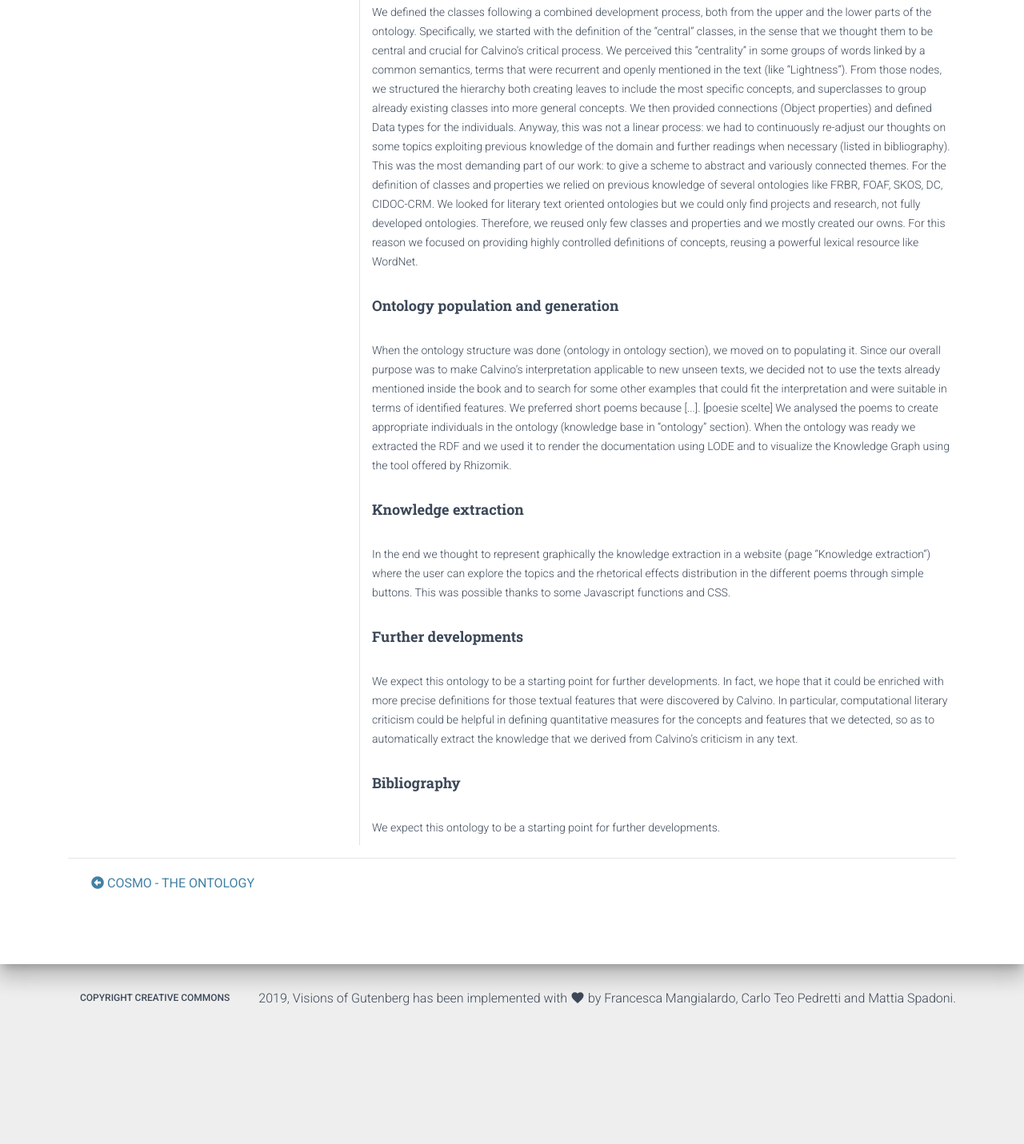
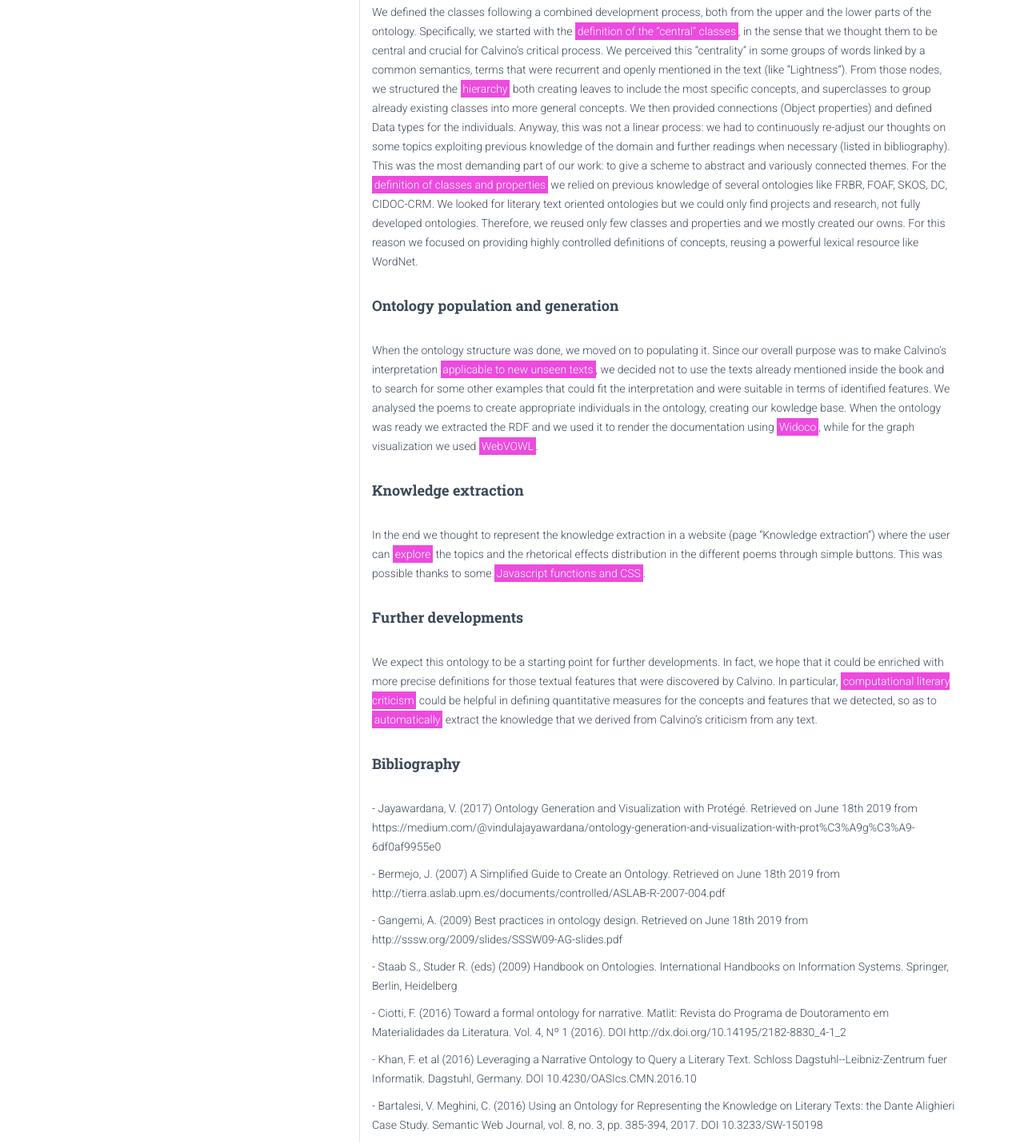
Before and after one commit to mangiafrangette/cosmo, a website: page overview.html in a window 1280 px wide. Shown: the part 806-2237 px from the top of the page at 80% size. Before the commit the page ends 2097 px from the top, so only its background shows below. Drawn offline with Linux system fonts and the light colour scheme; some packages are replaced by stand-ins of ours.

Commit message:
agg highlight e bibliografia

```diff
--- a/overview.html
+++ b/overview.html
@@ -121,34 +121,41 @@
             <br>
             <a class="anchor" id="domain_scope"></a>
             <h4 class="title">Domain and scope</h4>
-            <p>The aim of this project was, first of all, to conceptualise and formalise in an ontology (CoSMO) the interpretive process outlined by Calvino in the first chapter of his “Six Memos for the Next Millennium”. Secondly, to exploit the ontology for the interpretation of new texts with the help of a user-friendly easy to use tool.
-            Following Protege guidelines, we started our work sharing ideas about the domain and the scope of the future ontology. We agreed to work in the domain of literary analysis and to build a structure that could define Calvino’s literary point of view on the ideal text for the next millennium and, consequently, the features that it should have. </p>
+            <p>The aim of this project was, first of all, to <span class="markf">conceptualise and formalise</span> in an ontology (CoSMO) the interpretive process outlined by Calvino in the first chapter of his “Six Memos for the Next Millennium”. Secondly, to exploit the ontology for the <span class="markf">interpretation of new texts</span> with the help of a user-friendly easy to use tool.
+            Following Protege guidelines, we started our work sharing ideas about the domain and the scope of the future ontology. We agreed to work in the <span class="markf">domain of literary analysis</span> and to build a structure that could define Calvino’s literary point of view on the ideal text for the next millennium and, consequently, the features that it should have. </p>
             <a class="anchor" id="enumeration-of-important-terms"></a>
             <h4 id="enumeration-of-important-terms" class="title">Enumeration of important terms</h4>
-            <p>We read the chapter “Lightness” several times from different perspectives. Once to get a general idea of the type and the amount of information that we would have to handle, another time focusing on the enumeration of important terms and conceptual nodes in the text, then trying to find patterns and common features among the cited textual examples that were correlated with certain literary qualities.
-            To actually implement the ontology we decided to use Protege, as it is the most common and widespread tool for building ontologies. We devoted some of our time studying the general structure of ontologies (classes, properties, attributes, individuals) and more specific functions of the program.
+            <p>We read the chapter “Lightness” several times from different perspectives. Once to get a general idea of the type and the amount of information that we would have to handle, another time focusing on the <span class="markf">enumeration of important terms and conceptual nodes</span> in the text, then trying to find <span class="markf">patterns</span> and common features among the cited textual examples that were correlated with certain literary qualities.
+            To actually implement the ontology we decided to use <span class="markf">Protégé</span>, as it is the most common and widespread tool for building ontologies. We devoted some of our time studying the general structure of ontologies (classes, properties, attributes, individuals) and more specific functions of the program.
             </p>
             <a class="anchor" id="definition-of-classes-and-properties"></a>
             <h4 class="title">Definition of classes and properties</h4>
-            <p>We defined the classes following a combined development process, both from the upper and the lower parts of the ontology. Specifically, we started with the definition of the “central” classes, in the sense that we thought them to be central and crucial for Calvino’s critical process. We perceived this “centrality” in some groups of words linked by a common semantics, terms that were recurrent and openly mentioned in the text (like “Lightness”). From those nodes, we structured the hierarchy both creating leaves to include the most specific concepts, and superclasses to group already existing classes into more general concepts. We then provided connections (Object properties) and defined Data types for the individuals. Anyway, this was not a linear process: we had to continuously re-adjust our thoughts on some topics exploiting previous knowledge of the domain and further readings when necessary (listed in bibliography). This was the most demanding part of our work: to give a scheme to abstract and variously connected themes.
-            For the definition of classes and properties we relied on previous knowledge of several ontologies like FRBR, FOAF, SKOS, DC, CIDOC-CRM. We looked for literary text oriented ontologies but we could only find projects and research, not fully developed ontologies. Therefore, we reused only few classes and properties and we mostly created our owns. For this reason we focused on providing highly controlled definitions of concepts, reusing a powerful lexical resource like WordNet.
+            <p>We defined the classes following a combined development process, both from the upper and the lower parts of the ontology. Specifically, we started with the <span class="markf">definition of the “central” classes</span>, in the sense that we thought them to be central and crucial for Calvino’s critical process. We perceived this “centrality” in some groups of words linked by a common semantics, terms that were recurrent and openly mentioned in the text (like “Lightness”). From those nodes, we structured the <span class="markf">hierarchy</span> both creating leaves to include the most specific concepts, and superclasses to group already existing classes into more general concepts. We then provided connections (Object properties) and defined Data types for the individuals. Anyway, this was not a linear process: we had to continuously re-adjust our thoughts on some topics exploiting previous knowledge of the domain and further readings when necessary (listed in bibliography). This was the most demanding part of our work: to give a scheme to abstract and variously connected themes.
+            For the <span class="markf">definition of classes and properties</span> we relied on previous knowledge of several ontologies like FRBR, FOAF, SKOS, DC, CIDOC-CRM. We looked for literary text oriented ontologies but we could only find projects and research, not fully developed ontologies. Therefore, we reused only few classes and properties and we mostly created our owns. For this reason we focused on providing highly controlled definitions of concepts, reusing a powerful lexical resource like WordNet.
             </p>
             <a class="anchor" id="ontology-population-and-generation"></a>
             <h4 class="title">Ontology population and generation</h4>
-            <p>When the ontology structure was done (ontology in ontology section), we moved on to populating it. Since our overall purpose was to make Calvino’s interpretation applicable to new unseen texts, we decided not to use the texts already mentioned inside the book and to search for some other examples that could fit the interpretation and were suitable in terms of identified features. We preferred short poems because [...]. [poesie scelte] We analysed the poems to create appropriate individuals in the ontology (knowledge base in “ontology” section).
-            When the ontology was ready we extracted the RDF and we used it to render the documentation using LODE and to visualize the Knowledge Graph using the tool offered by Rhizomik.
+            <p>When the ontology structure was done, we moved on to populating it. Since our overall purpose was to make Calvino’s interpretation <span class="markf">applicable to new unseen texts</span>, we decided not to use the texts already mentioned inside the book and to search for some other examples that could fit the interpretation and were suitable in terms of identified features. We analysed the poems to create appropriate individuals in the ontology, creating our kowledge base.
+            When the ontology was ready we extracted the RDF and we used it to render the documentation using <span class="markf">Widoco</span>, while for the graph visualization we used <span class="markf">WebVOWL</span>.
             </p>
             <a class="anchor" id="knowledge-extraction"></a>
             <h4 class="title">Knowledge extraction</h4>
-            <p>In the end we thought to represent graphically the knowledge extraction in a website (page “Knowledge extraction”) where the user can explore the topics and the rhetorical effects distribution in the different poems through simple buttons. This was possible thanks to some Javascript functions and CSS. </p>
+            <p>In the end we thought to represent the knowledge extraction in a website (page “Knowledge extraction”) where the user can <span class="markf">explore</span> the topics and the rhetorical effects distribution in the different poems through simple buttons. This was possible thanks to some <span class="markf">Javascript functions and CSS</span>. </p>
             <a class="anchor" id="further-developments"></a>
             <h4 class="title">Further developments</h4>
-            <p>We expect this ontology to be a starting point for further developments. In fact, we hope that it could be enriched with more precise definitions for those textual features that were discovered by Calvino. In particular, computational literary criticism could be helpful in defining quantitative measures for the concepts and features that we detected, so as to automatically extract the knowledge that we derived from Calvino’s criticism in any text.  </p>
+            <p>We expect this ontology to be a starting point for further developments. In fact, we hope that it could be enriched with more precise definitions for those textual features that were discovered by Calvino. In particular, <span class="markf">computational literary criticism</span> could be helpful in defining quantitative measures for the concepts and features that we detected, so as to <span class="markf">automatically</span> extract the knowledge that we derived from Calvino’s criticism from any text.  </p>
             <a class="anchor" id="bibliography"></a>
             <h4 class="title">Bibliography</h4>
-            <p>We expect this ontology to be a starting point for further developments.</p>
+            <p>- Jayawardana, V. (2017) Ontology Generation and Visualization with Protégé. Retrieved on June 18th 2019 from https://medium.com/@vindulajayawardana/ontology-generation-and-visualization-with-prot%C3%A9g%C3%A9-6df0af9955e0 </p>
+            <p>- Bermejo, J. (2007) A Simplified Guide to Create an Ontology. Retrieved on June 18th 2019 from http://tierra.aslab.upm.es/documents/controlled/ASLAB-R-2007-004.pdf </p>
+            <p>- Gangemi, A. (2009) Best practices in ontology design. Retrieved on June 18th 2019 from http://sssw.org/2009/slides/SSSW09-AG-slides.pdf</p>
+              <p>- Staab S., Studer R. (eds) (2009) Handbook on Ontologies. International Handbooks on Information Systems. Springer, Berlin, Heidelberg
+                <p>- Ciotti, F. (2016) Toward a formal ontology for narrative. Matlit: Revista do Programa de Doutoramento em Materialidades da Literatura. Vol. 4, Nº 1 (2016). DOI http://dx.doi.org/10.14195/2182-8830_4-1_2</p>
+                <P>- Khan, F. et al (2016) Leveraging a Narrative Ontology to Query a Literary Text. Schloss Dagstuhl--Leibniz-Zentrum fuer Informatik. Dagstuhl, Germany. DOI 10.4230/OASIcs.CMN.2016.10</P>
+                <p>- Bartalesi, V. Meghini, C. (2016) Using an Ontology for Representing the Knowledge on Literary Texts: the Dante
+Alighieri Case Study. Semantic Web Journal, vol. 8, no. 3, pp. 385-394, 2017. DOI 10.3233/SW-150198</p>
           </div>
-          </div>
+        </div>
           </div>
         </div>
         <!-- fine main content -->
```
